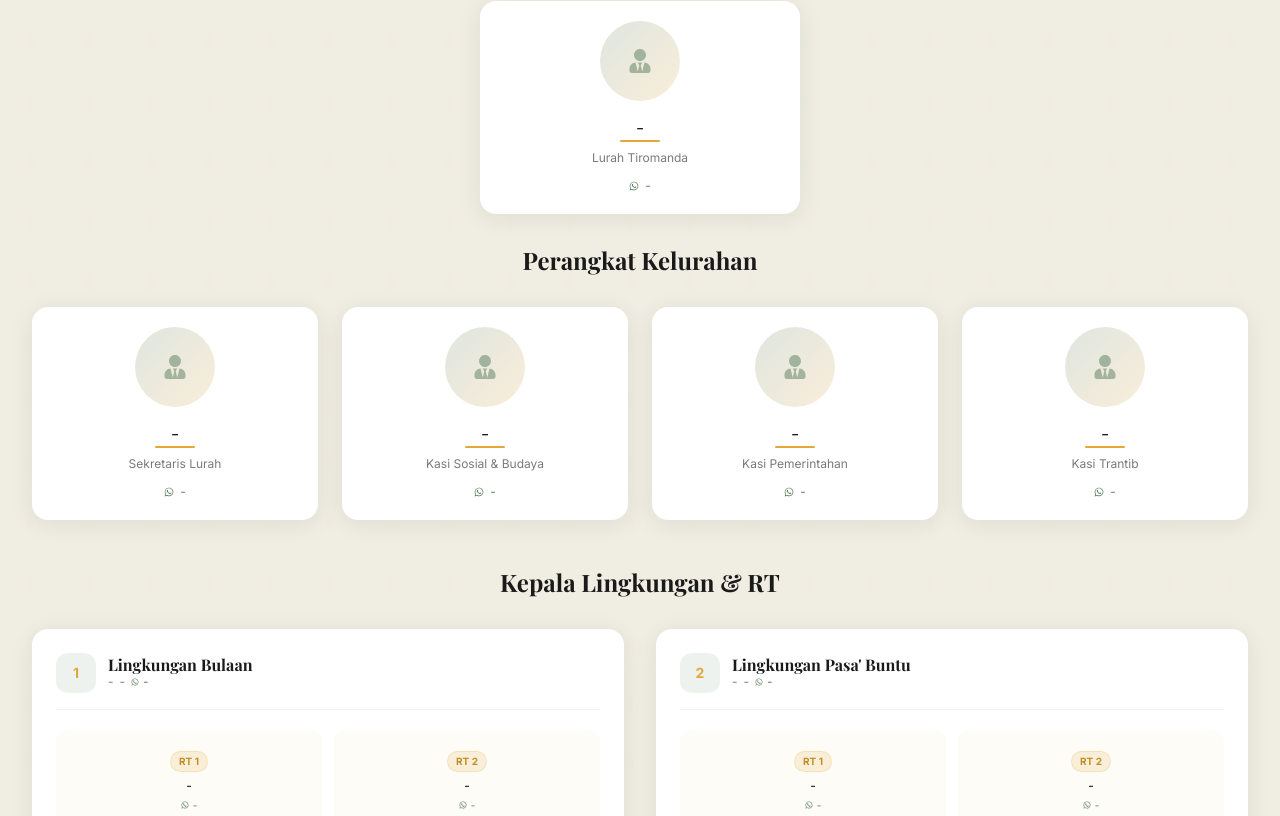
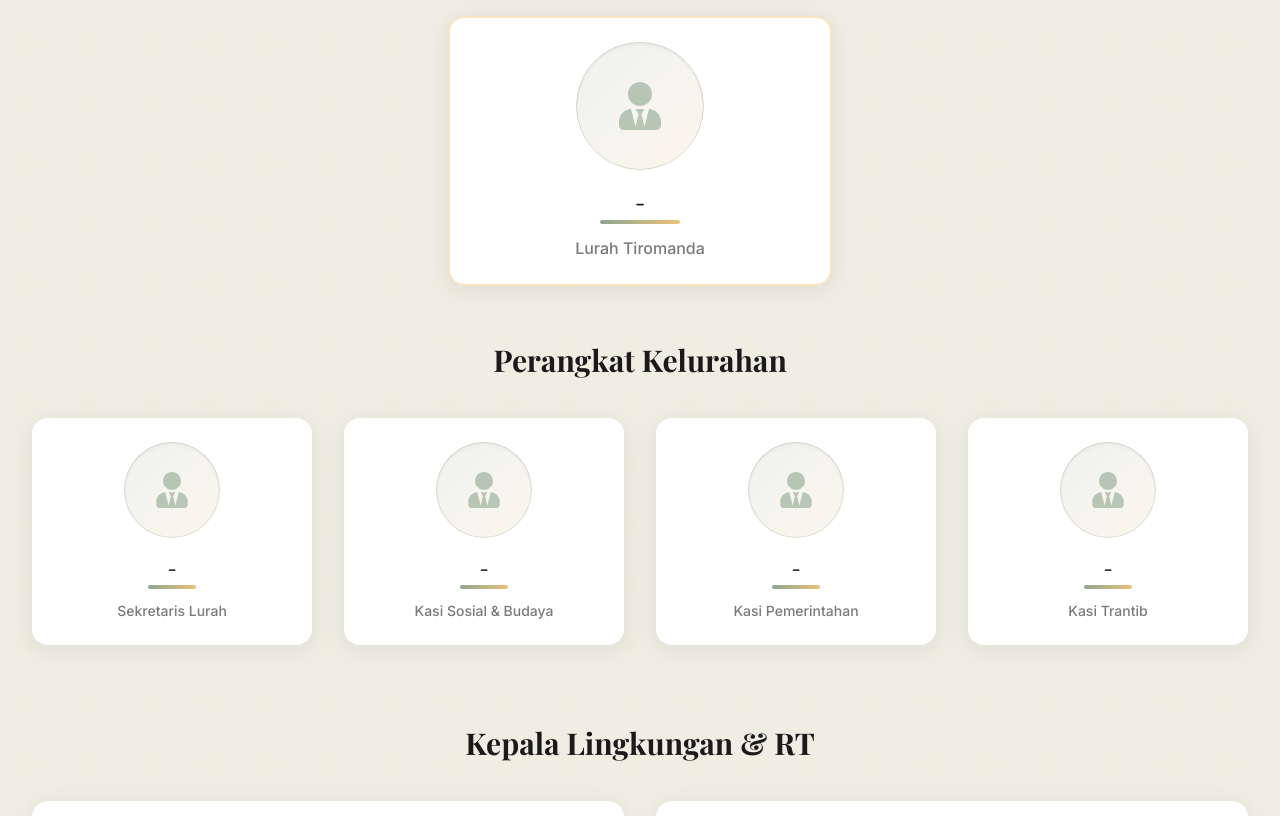
Before and after one commit to OceanzO/kel-tiromanda, a Next.js app: page / in a window 1280 px wide. Shown: the part 3064-3880 px from the top of the page. Built offline with nearby package versions, Linux system fonts and the light colour scheme; a web font is replaced by a local one.

Commit message:
Update UI components and fix borders

```diff
--- a/src/components/sections/FacilitiesSection.tsx
+++ b/src/components/sections/FacilitiesSection.tsx
@@ -43,6 +43,7 @@ export default function FacilitiesSection() {
                   alt={language === 'id' ? facility.name_id : facility.name_en}
                   fill
                   className="object-cover transition-transform duration-700 group-hover:scale-110"
+                  sizes="(max-width: 768px) 100vw, (max-width: 1200px) 50vw, 20vw"
                 />
               ) : (
                 <div className="absolute inset-0 bg-gradient-to-br from-primary/30 to-accent/30 flex items-center justify-center">
--- a/src/components/sections/GovernmentSection.tsx
+++ b/src/components/sections/GovernmentSection.tsx
@@ -6,18 +6,17 @@ import Image from 'next/image';
 import { useLanguage } from '@/context/LanguageContext';
 import { OFFICIALS } from '@/lib/constants';
 import SectionTitle from '@/components/ui/SectionTitle';
-import { FaPhone, FaUserTie, FaWhatsapp } from 'react-icons/fa';
+import { FaUserTie } from 'react-icons/fa';
 
 interface OfficialCardProps {
   name: string;
   position: string;
-  phone: string;
   photo: string;
   featured?: boolean;
   delay?: number;
 }
 
-function OfficialCard({ name, position, phone, featured = false, delay = 0 }: OfficialCardProps) {
+function OfficialCard({ name, position, featured = false, delay = 0 }: OfficialCardProps) {
   const ref = useRef(null);
   const isInView = useInView(ref, { once: true, margin: '-40px' });
 
@@ -27,38 +26,23 @@ function OfficialCard({ name, position, phone, featured = false, delay = 0 }: Of
       initial={{ opacity: 0, y: 30, scale: 0.95 }}
       animate={isInView ? { opacity: 1, y: 0, scale: 1 } : {}}
       transition={{ duration: 0.5, delay, ease: 'easeOut' }}
-      className={`group premium-card p-5 text-center flex flex-col items-center ${
-        featured ? 'border-2 border-accent/30 shadow-lg' : ''
-      }`}
+      className={`group premium-card p-6 text-center flex flex-col items-center justify-center ${
+        featured ? 'border-2 border-accent/30 shadow-xl' : 'hover:shadow-lg'
+      } transition-shadow duration-300`}
     >
       {/* Photo Placeholder */}
-      <div className={`relative ${featured ? 'w-28 h-28' : 'w-20 h-20'} rounded-full overflow-hidden mb-4 bg-gradient-to-br from-primary/20 to-accent/20 flex items-center justify-center group-hover:shadow-lg group-hover:shadow-primary/20 transition-shadow duration-300`}>
-        <FaUserTie className={`${featured ? 'text-4xl' : 'text-2xl'} text-primary/50`} />
-        <div className="absolute inset-0 rounded-full border-2 border-transparent group-hover:border-accent/50 transition-colors duration-300" />
+      <div className={`relative ${featured ? 'w-32 h-32' : 'w-24 h-24'} rounded-full overflow-hidden mb-5 bg-gradient-to-br from-primary/10 to-accent/10 flex items-center justify-center group-hover:scale-105 transition-transform duration-500 shadow-inner`}>
+        <FaUserTie className={`${featured ? 'text-5xl' : 'text-4xl'} text-primary/40`} />
+        <div className="absolute inset-0 rounded-full border border-primary/20 group-hover:border-accent/50 transition-colors duration-300" />
       </div>
 
-      {/* Badge */}
-      {featured && (
-        <span className="inline-flex items-center px-3 py-1 rounded-full bg-accent/15 text-accent-dark text-xs font-semibold mb-2 border border-accent/30">
-          ⭐ Lurah
-        </span>
-      )}
 
       {/* Info */}
-      <h4 className="font-heading font-bold text-sm md:text-base text-foreground mb-1 group-hover:text-primary transition-colors">
+      <h4 className={`font-heading font-bold text-foreground mb-1.5 group-hover:text-primary transition-colors ${featured ? 'text-xl' : 'text-lg'}`}>
         {name}
       </h4>
-      <div className={`h-0.5 w-10 rounded-full bg-accent mb-2 mx-auto ${featured ? 'w-16' : 'w-8'}`} />
-      <p className="text-foreground-muted text-xs mb-3">{position}</p>
-      <a
-        href={phone !== '-' ? `https://wa.me/${phone.replace(/[^0-9]/g, '')}` : '#'}
-        target={phone !== '-' ? '_blank' : undefined}
-        rel={phone !== '-' ? 'noopener noreferrer' : undefined}
-        className="flex items-center gap-1.5 text-xs text-primary hover:text-accent transition-colors"
-      >
-        <FaWhatsapp className="text-[10px]" />
-        {phone}
-      </a>
+      <div className={`h-1 rounded-full bg-gradient-to-r from-primary to-accent mb-3 mx-auto ${featured ? 'w-20' : 'w-12'} opacity-70`} />
+      <p className={`text-foreground-muted font-medium ${featured ? 'text-base' : 'text-sm'}`}>{position}</p>
     </motion.div>
   );
 }
@@ -77,17 +61,17 @@ export default function GovernmentSection() {
         />
 
         {/* === LEVEL 1: Village Head === */}
-        <div className="mb-4">
-          <h3 className="font-heading font-bold text-xl md:text-2xl text-foreground text-center mb-8">
+        <div className="mb-6">
+          <h3 className="font-heading font-bold text-2xl md:text-3xl text-foreground text-center mb-10">
             {t('government.village_head')}
           </h3>
-          <div className="flex justify-center mb-4">
-            <div className="w-full max-w-xs">
+          <div className="flex justify-center mb-6">
+            <div className="w-full max-w-sm">
               <OfficialCard
                 name={OFFICIALS.lurah.name}
                 position={language === 'id' ? OFFICIALS.lurah.position_id : OFFICIALS.lurah.position_en}
-                phone={OFFICIALS.lurah.phone}
                 photo={OFFICIALS.lurah.photo}
+                featured={true}
                 delay={0}
               />
             </div>
@@ -95,20 +79,19 @@ export default function GovernmentSection() {
         </div>
 
         {/* Spacer before Staff */}
-        <div className="h-4" />
+        <div className="h-8" />
 
         {/* === LEVEL 2: Staff === */}
-        <div className="mb-4">
-          <h3 className="font-heading font-bold text-xl md:text-2xl text-foreground text-center mb-8">
+        <div className="mb-8">
+          <h3 className="font-heading font-bold text-2xl md:text-3xl text-foreground text-center mb-10">
             {t('government.staff')}
           </h3>
-          <div className="grid grid-cols-1 sm:grid-cols-2 lg:grid-cols-4 gap-6 mb-4">
+          <div className="grid grid-cols-1 sm:grid-cols-2 lg:grid-cols-4 gap-6 md:gap-8 mb-4">
             {OFFICIALS.staff.map((official, index) => (
-              <div key={index} className="relative">
+              <div key={index} className="relative h-full">
                 <OfficialCard
                   name={official.name}
                   position={language === 'id' ? official.position_id : official.position_en}
-                  phone={official.phone}
                   photo={official.photo}
                   delay={0.1 * (index + 1)}
                 />
@@ -118,15 +101,15 @@ export default function GovernmentSection() {
         </div>
 
         {/* Spacer before Neighborhoods */}
-        <div className="h-8" />
+        <div className="h-12" />
 
         {/* === LEVEL 3: Neighborhoods === */}
         <div className="mb-4">
-          <h3 className="font-heading font-bold text-xl md:text-2xl text-foreground text-center mb-8">
+          <h3 className="font-heading font-bold text-2xl md:text-3xl text-foreground text-center mb-10">
             {t('government.neighborhoods')}
           </h3>
 
-          <div className="grid grid-cols-1 md:grid-cols-2 gap-8">
+          <div className="grid grid-cols-1 lg:grid-cols-2 gap-8">
             {OFFICIALS.neighborhoods.map((neighborhood, nIndex) => (
               <motion.div
                 key={nIndex}
@@ -134,53 +117,35 @@ export default function GovernmentSection() {
                 whileInView={{ opacity: 1, y: 0 }}
                 viewport={{ once: true, margin: '-40px' }}
                 transition={{ duration: 0.5, delay: nIndex * 0.1 }}
-                className="premium-card p-6"
+                className="premium-card p-6 md:p-8 hover:shadow-lg transition-shadow duration-300"
               >
                 {/* Neighborhood Header */}
-                <div className="flex items-center gap-3 mb-5 pb-4 border-b border-gray-100">
-                  <div className="w-10 h-10 rounded-xl bg-primary/10 flex items-center justify-center">
-                    <span className="text-accent font-bold text-sm">{nIndex + 1}</span>
+                <div className="flex flex-col sm:flex-row sm:items-center gap-4 mb-6 pb-6 border-b border-border/50">
+                  <div className="w-14 h-14 shrink-0 rounded-2xl bg-gradient-to-br from-primary/10 to-accent/10 flex items-center justify-center shadow-inner border border-primary/10">
+                    <span className="text-accent font-black text-xl">{nIndex + 1}</span>
                   </div>
                   <div>
-                    <h4 className="font-heading font-bold text-base text-foreground">
+                    <h4 className="font-heading font-bold text-xl text-foreground mb-1.5">
                       {language === 'id' ? neighborhood.name_id : neighborhood.name_en}
                     </h4>
-                    <div className="flex flex-wrap items-center gap-1.5 text-xs text-foreground-muted">
-                      <span>{neighborhood.head.name}</span>
-                      <span>-</span>
-                      <a
-                        href={neighborhood.head.phone !== '-' ? `https://wa.me/${neighborhood.head.phone.replace(/[^0-9]/g, '')}` : '#'}
-                        target={neighborhood.head.phone !== '-' ? '_blank' : undefined}
-                        rel={neighborhood.head.phone !== '-' ? 'noopener noreferrer' : undefined}
-                        className="flex items-center gap-1 text-primary hover:underline"
-                      >
-                        <FaWhatsapp className="text-[8px]" />
-                        {neighborhood.head.phone}
-                      </a>
+                    <div className="flex items-center gap-2">
+                      <span className="text-sm font-semibold text-primary/80 uppercase tracking-wide">Kepala Lingkungan:</span>
+                      <span className="text-base font-bold text-foreground-muted">{neighborhood.head.name}</span>
                     </div>
                   </div>
                 </div>
 
                 {/* RT Cards */}
-                <div className="grid grid-cols-2 gap-3">
+                <div className="grid grid-cols-1 sm:grid-cols-2 gap-4">
                   {neighborhood.rts.map((rt, rtIndex) => (
                     <div
                       key={rtIndex}
-                      className="group bg-background/60 rounded-xl p-4 text-center hover:bg-primary/5 transition-colors duration-300 border border-transparent hover:border-primary/10"
+                      className="group bg-background/50 hover:bg-background rounded-xl p-5 text-center transition-all duration-300 border border-transparent hover:border-accent/40 shadow-sm hover:shadow-md flex flex-col justify-center items-center min-h-[100px]"
                     >
-                      <span className="inline-block px-2 py-0.5 rounded-full bg-accent/15 text-accent-dark text-[10px] font-bold mb-1.5 border border-accent/20">
+                      <span className="inline-block px-4 py-1.5 rounded-full bg-gradient-to-r from-primary/10 to-accent/10 text-primary font-bold text-sm mb-2 border border-primary/10">
                         {rt.position}
                       </span>
-                      <p className="text-xs font-medium text-foreground">{rt.name}</p>
-                      <a
-                        href={rt.phone !== '-' ? `https://wa.me/${rt.phone.replace(/[^0-9]/g, '')}` : '#'}
-                        target={rt.phone !== '-' ? '_blank' : undefined}
-                        rel={rt.phone !== '-' ? 'noopener noreferrer' : undefined}
-                        className="flex items-center justify-center gap-1 text-[10px] text-primary mt-1 hover:underline"
-                      >
-                        <FaWhatsapp className="text-[8px]" />
-                        {rt.phone}
-                      </a>
+                      <p className="text-base font-bold text-foreground group-hover:text-accent transition-colors">{rt.name}</p>
                     </div>
                   ))}
                 </div>
--- a/src/components/sections/PotentialsSection.tsx
+++ b/src/components/sections/PotentialsSection.tsx
@@ -84,6 +84,7 @@ export default function PotentialsSection() {
                     alt={language === 'id' ? potential.title_id : potential.title_en}
                     fill
                     className="object-cover opacity-60 group-hover:opacity-80 transition-opacity duration-500 group-hover:scale-110"
+                    sizes="(max-width: 768px) 100vw, (max-width: 1200px) 50vw, 33vw"
                   />
                 )}
               </div>
@@ -143,6 +144,7 @@ export default function PotentialsSection() {
                     alt={language === 'id' ? selectedPotential.title_id : selectedPotential.title_en}
                     fill
                     className="object-cover opacity-90"
+                    sizes="(max-width: 768px) 100vw, 800px"
                   />
                 ) : (
                   <div className="absolute inset-0 bg-gradient-to-br from-primary/50 to-accent/50" />
```
Also changed, not shown: src/lib/constants.ts (+10 -10 lines).
